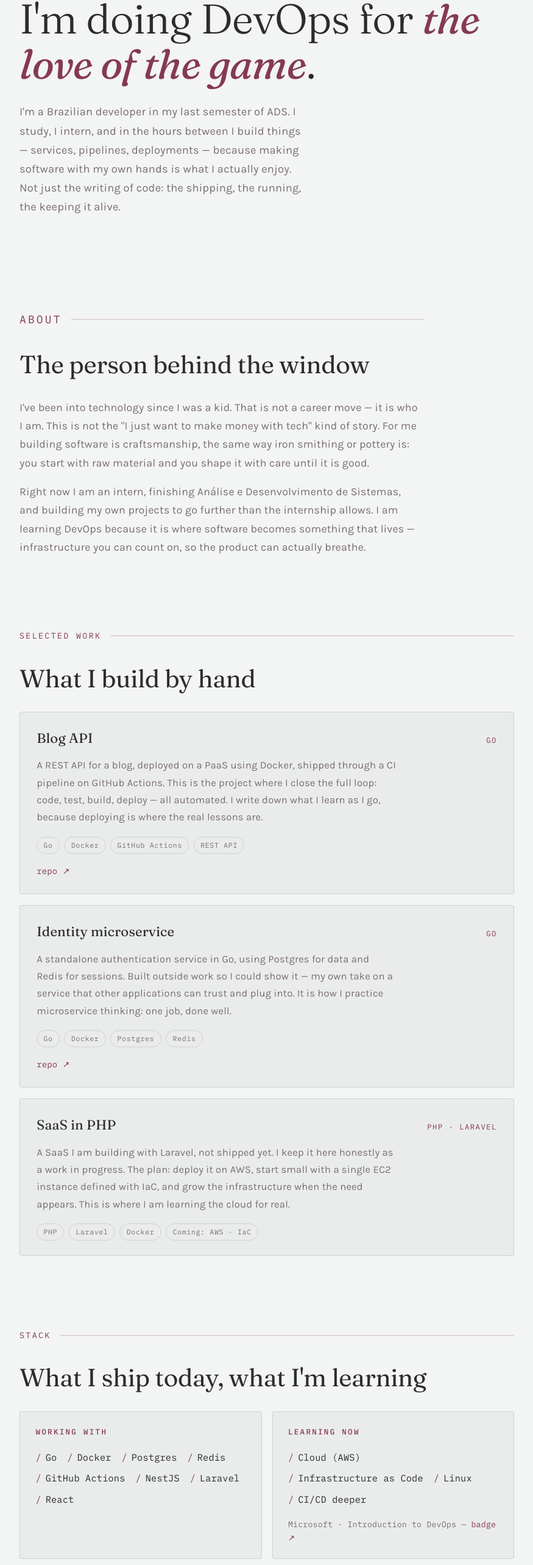
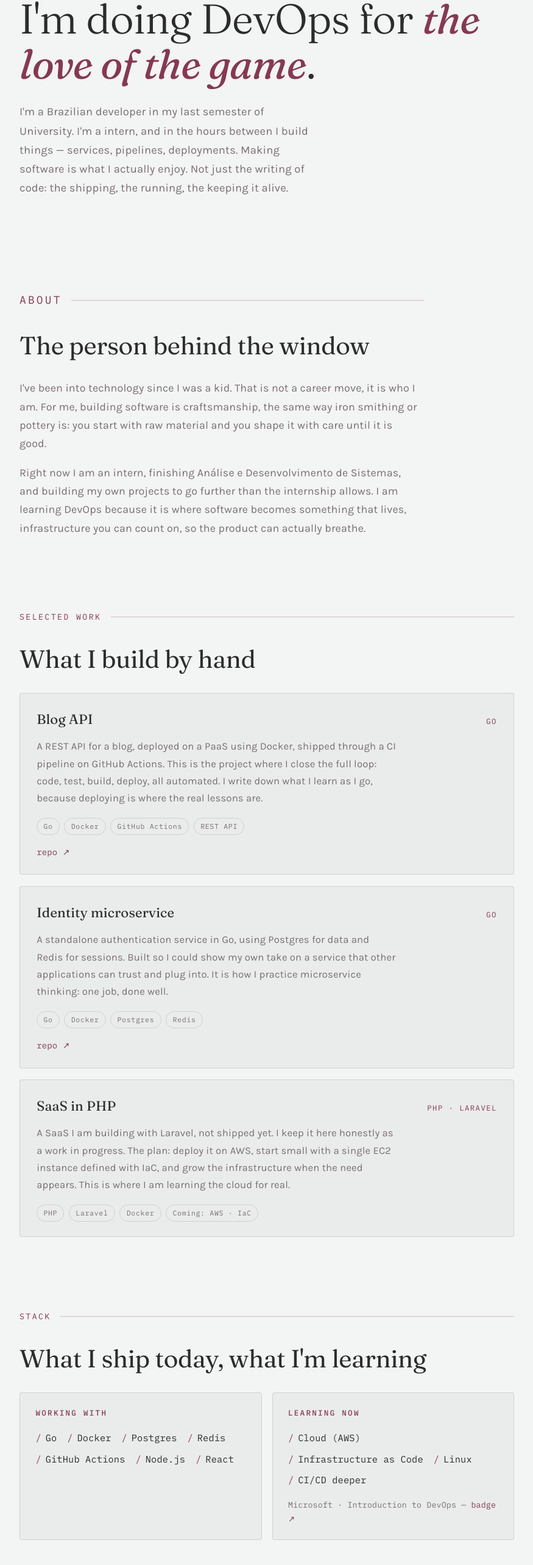
Before and after one commit to p-v-dev/Portifolio, a React (Vite) app: page / in a window 1280 px wide. Shown: the part 229-2795 px from the top of the page at 61% size, without its empty margins (202-1077 px from the left). Built offline with nearby package versions, Linux system fonts and the light colour scheme.

Commit message:
content fix

```diff
--- a/src/App.tsx
+++ b/src/App.tsx
@@ -7,9 +7,9 @@ function App() {
           I'm doing DevOps for <span className="em">the love of the game</span>.
         </h1>
         <p className="sub">
-          I'm a Brazilian developer in my last semester of ADS. I study, I
+          I'm a Brazilian developer in my last semester of University. I'm a
           intern, and in the hours between I build things — services,
-          pipelines, deployments — because making software with my own hands is
+          pipelines, deployments. Making software is
           what I actually enjoy. Not just the writing of code: the shipping,
           the running, the keeping it alive.
         </p>
@@ -20,8 +20,7 @@ function App() {
         <h2>The person behind the window</h2>
         <p>
           I've been into technology since I was a kid. That is not a career
-          move — it is who I am. This is not the "I just want to make money
-          with tech" kind of story. For me building software is craftsmanship,
+          move, it is who I am. For me, building software is craftsmanship,
           the same way iron smithing or pottery is: you start with raw material
           and you shape it with care until it is good.
         </p>
@@ -29,7 +28,7 @@ function App() {
           Right now I am an intern, finishing Análise e Desenvolvimento de
           Sistemas, and building my own projects to go further than the
           internship allows. I am learning DevOps because it is where software
-          becomes something that lives — infrastructure you can count on, so
+          becomes something that lives, infrastructure you can count on, so
           the product can actually breathe.
         </p>
       </section>
@@ -46,7 +45,7 @@ function App() {
           <p>
             A REST API for a blog, deployed on a PaaS using Docker, shipped
             through a CI pipeline on GitHub Actions. This is the project where
-            I close the full loop: code, test, build, deploy — all automated.
+            I close the full loop: code, test, build, deploy, all automated.
             I write down what I learn as I go, because deploying is where the
             real lessons are.
           </p>
@@ -68,7 +67,7 @@ function App() {
           </div>
           <p>
             A standalone authentication service in Go, using Postgres for data
-            and Redis for sessions. Built outside work so I could show it —
+            and Redis for sessions. Built so I could show
             my own take on a service that other applications can trust and
             plug into. It is how I practice microservice thinking: one job,
             done well.
@@ -117,8 +116,7 @@ function App() {
               <li>Postgres</li>
               <li>Redis</li>
               <li>GitHub Actions</li>
-              <li>NestJS</li>
-              <li>Laravel</li>
+              <li>Node.js</li>
               <li>React</li>
             </ul>
           </div>
@@ -132,7 +130,7 @@ function App() {
             </ul>
             <p className="badge">
               Microsoft · Introduction to DevOps —{' '}
-              <a href="https://learn.microsoft.com/en-us/training/" target="_blank" rel="noreferrer">
+              <a href="https://learn.microsoft.com/api/achievements/share/pt-pt/PedroBrito-9038/CRQQFRS9?sharingId=B018C650433CAD19" target="_blank" rel="noreferrer">
                 badge ↗
               </a>
             </p>
```
